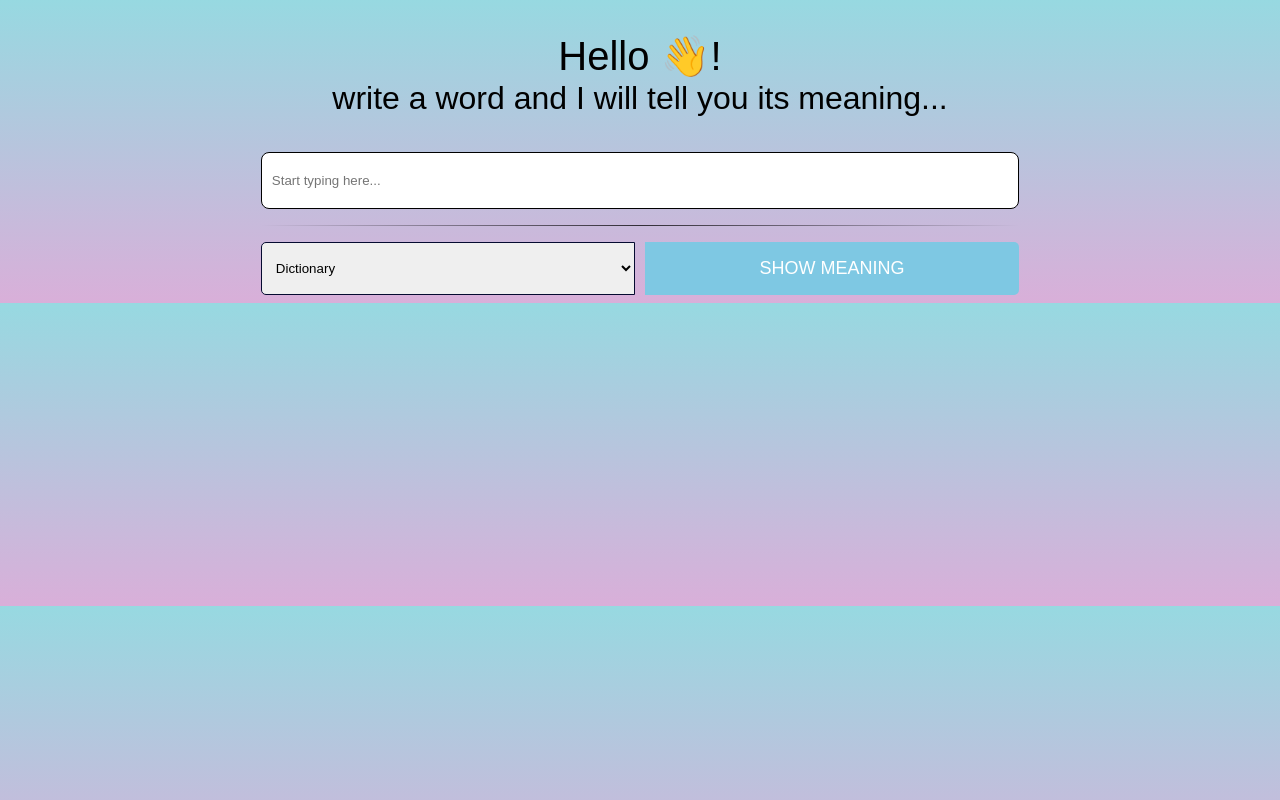
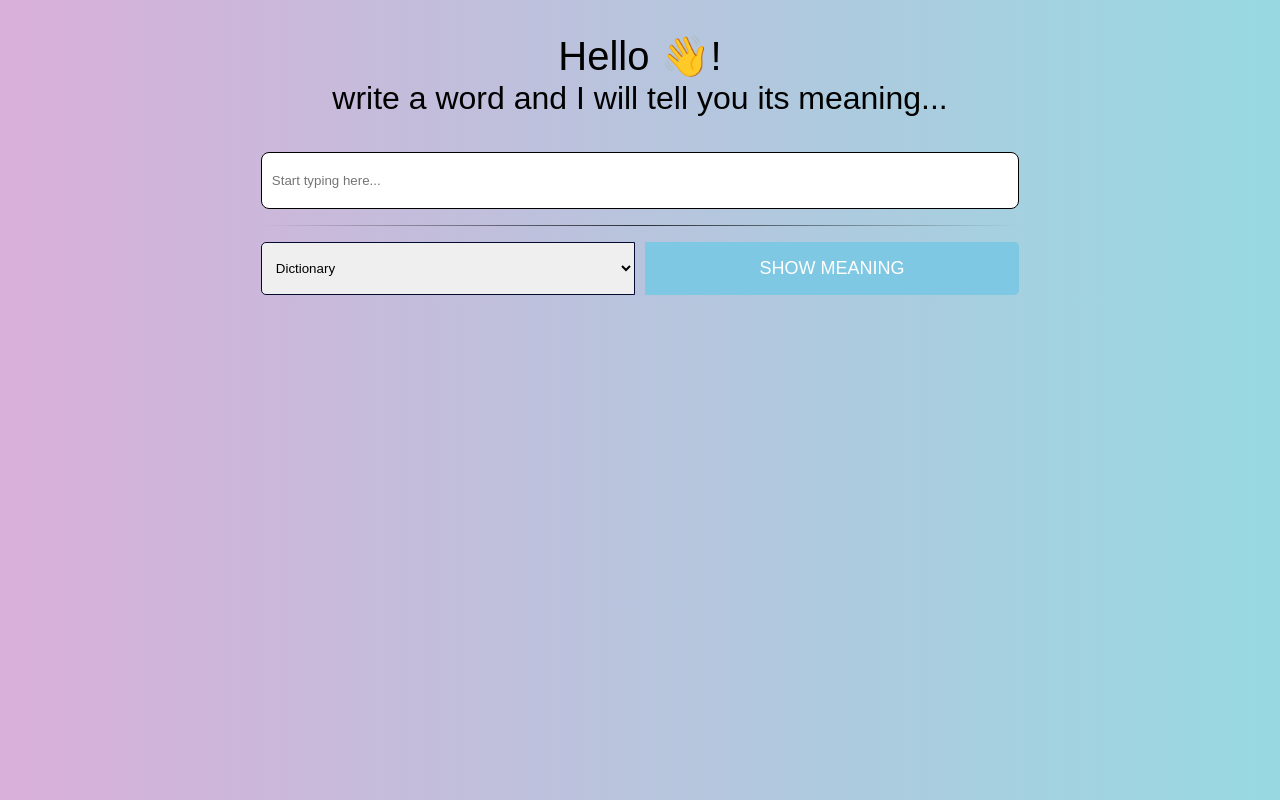
Before and after one commit to ecali/react-words-api, a React (Create React App) app: page / in a window 1280 px wide. Built offline with nearby package versions, Linux system fonts and the light colour scheme.

Commit message:
fix background

```diff
--- a/src/App.css
+++ b/src/App.css
@@ -1,7 +1,7 @@
 body{
   height: 100%;
   background-color: #D9AFD9;
-  background-image: linear-gradient(00deg, #D9AFD9 0%, #97D9E1 100%);
+  background-image: linear-gradient(90deg, #D9AFD9 0%, #97D9E1 100%);
   }
 .container {
   display: flex;
```
